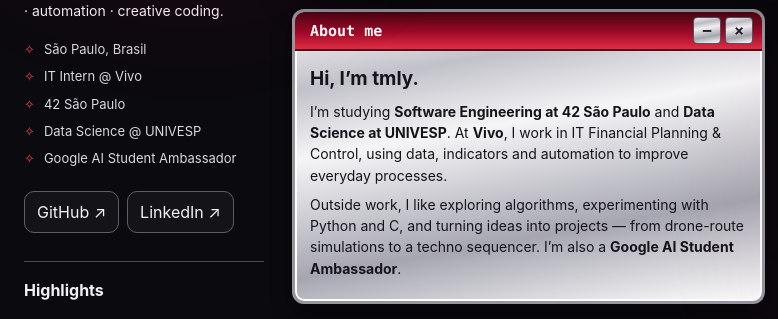
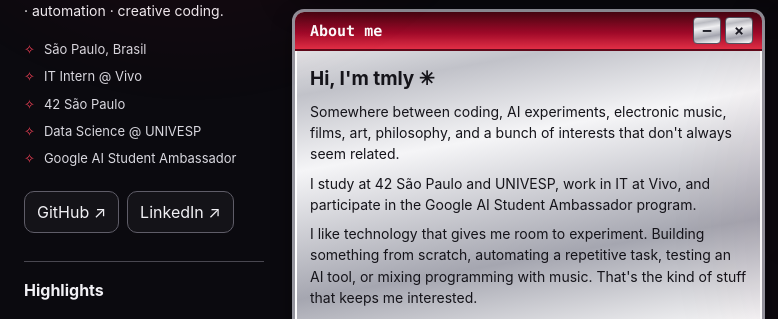
Before and after one commit to tmlyyy/tmlyyy, a plain HTML site: page docs/index.html in a window 1280 px wide. Shown: the part 417-736 px from the top of the page, 0-778 px from the left. Drawn offline with Linux system fonts and the light colour scheme.

Commit message:
content: use approved about me text consistently

```diff
--- a/docs/index.html
+++ b/docs/index.html
@@ -78,7 +78,7 @@ button:focus-visible,a:focus-visible{outline:3px solid #ff6074;outline-offset:3p
 </section>
 <div class="workspace">
 <div class="stack-col">
-<section class="window" data-category="about" id="about"><div class="window-bar"><strong>About me</strong><div class="window-controls"><button type="button" data-min aria-label="Minimizar about">−</button><button type="button" data-close aria-label="Recolher about">×</button></div></div><div class="window-body"><h2>Hi, I’m tmly.</h2><p>I’m studying <strong>Software Engineering at 42 São Paulo</strong> and <strong>Data Science at UNIVESP</strong>. At <strong>Vivo</strong>, I work in IT Financial Planning &amp; Control, using data, indicators and automation to improve everyday processes.</p><p>Outside work, I like exploring algorithms, experimenting with Python and C, and turning ideas into projects — from drone-route simulations to a techno sequencer. I’m also a <strong>Google AI Student Ambassador</strong>.</p></div></section>
+<section class="window" data-category="about" id="about"><div class="window-bar"><strong>About me</strong><div class="window-controls"><button type="button" data-min aria-label="Minimizar about">−</button><button type="button" data-close aria-label="Recolher about">×</button></div></div><div class="window-body"><h2>Hi, I'm tmly ✳</h2><p>Somewhere between coding, AI experiments, electronic music, films, art, philosophy, and a bunch of interests that don't always seem related.</p><p>I study at 42 São Paulo and UNIVESP, work in IT at Vivo, and participate in the Google AI Student Ambassador program.</p><p>I like technology that gives me room to experiment. Building something from scratch, automating a repetitive task, testing an AI tool, or mixing programming with music. That's the kind of stuff that keeps me interested.</p></div></section>
 <section class="window" data-category="projects" id="projects"><div class="window-bar"><strong>Projects</strong><div class="window-controls"><button type="button" data-min aria-label="Minimizar projetos">−</button><button type="button" data-close aria-label="Recolher projetos">×</button></div></div><div class="window-body">
 <div class="entry"><span class="folder">📁</span><div class="entry-copy"><b>Fly-in</b><small>Drone fleet routing · Dijkstra / A* · Python</small></div><a class="go" href="https://github.com/tmlyyy/Fly-in" target="_blank" rel="noopener" aria-label="Abrir Fly-in">↗</a></div>
 <div class="entry"><span class="folder">📁</span><div class="entry-copy"><b>a-maze-ing</b><small>Maze generator, DFS / BFS · feito em dupla</small></div><a class="go" href="https://github.com/tmlyyy/a-maze-ing" target="_blank" rel="noopener" aria-label="Abrir a-maze-ing">↗</a></div>
```
